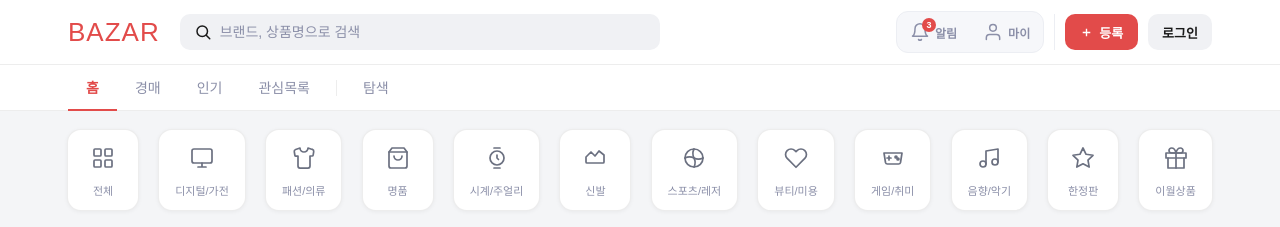
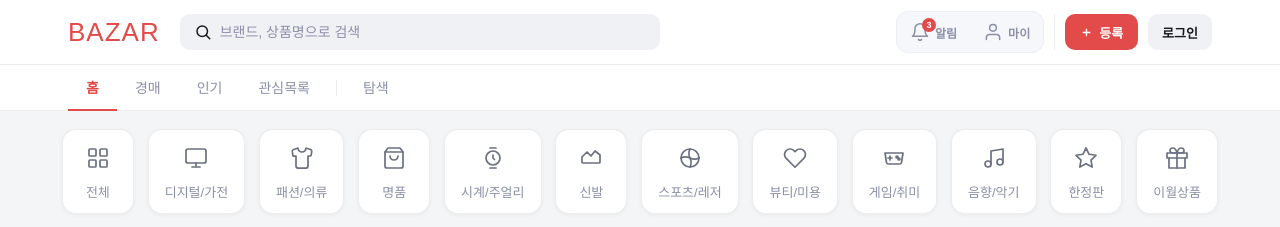
Before and after one commit to songhwaseong/barzar, a React (Vite) app: page / in a window 1280 px wide. Both pictures are taken after a click on the button "비회원으로 둘러보기". Shown: the top 227 px of the page. Built offline with nearby package versions, Linux system fonts and the light colour scheme; a web font is replaced by a local one.

Commit message:
카테고리 글자크기 수정

```diff
--- a/src/components/CategoryRow.module.css
+++ b/src/components/CategoryRow.module.css
@@ -70,7 +70,7 @@
 }
 
 .label {
-  font-size: 11px;
+  font-size: 13px;
   color: var(--muted);
   font-weight: 500;
   transition: color 0.15s;
```
